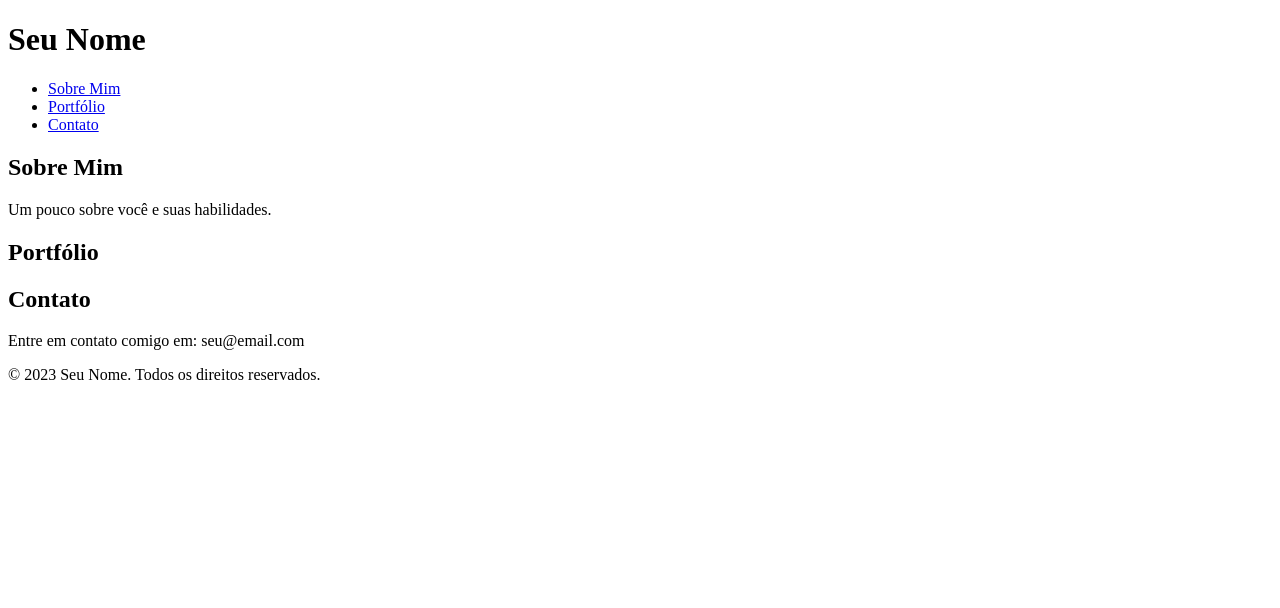
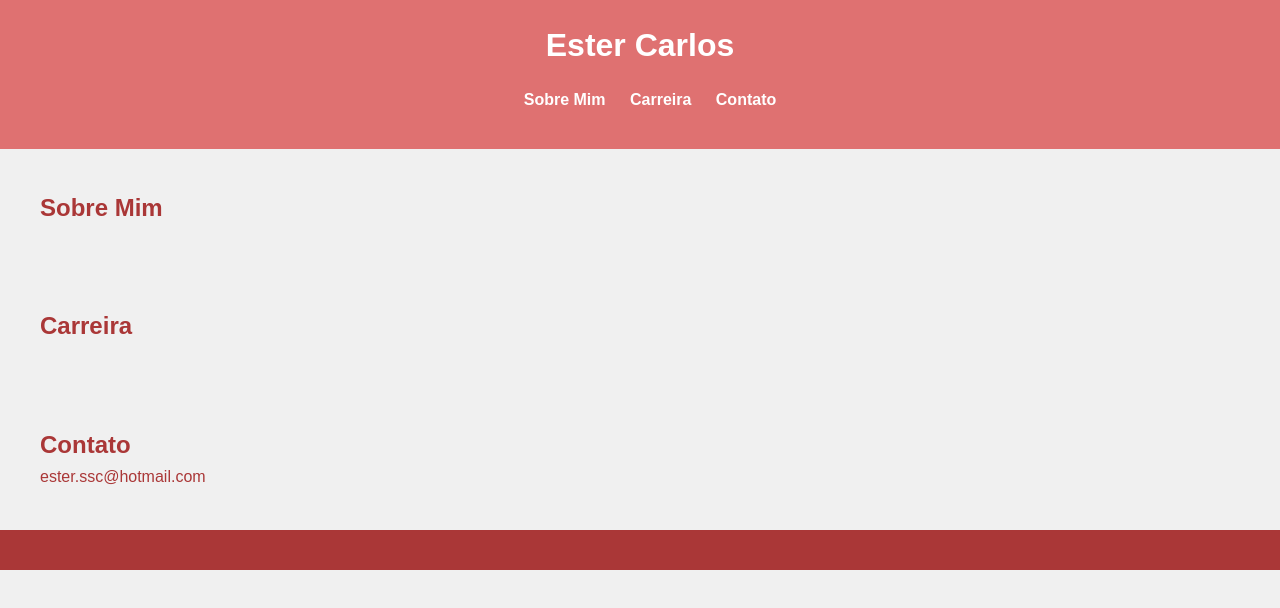
Before and after one commit to esterssc24/sitepessoal, a plain HTML site: page index.html in a window 1280 px wide. Drawn offline with Linux system fonts and the light colour scheme.

Commit message:
Atualização
Atualização

```diff
--- a/estilo.css
+++ b/estilo.css
@@ -8,14 +8,14 @@ body, h1, h2, p {
 body {
     font-family: Arial, sans-serif;
     background-color: #f0f0f0;
-    color: #333;
+    color: #aa3737;
     line-height: 1.6;
     margin: 0;
     padding: 0;
 }
 
 header {
-    background-color: #333;
+    background-color: #df7171;
     color: #fff;
     text-align: center;
     padding: 20px 0;
@@ -57,7 +57,7 @@ section h2 {
 footer {
     text-align: center;
     padding: 20px 0;
-    background-color: #333;
+    background-color:#aa3737;
     color: #fff;
 }
 
--- a/index.html
+++ b/index.html
@@ -3,16 +3,16 @@
 <head>
     <meta charset="UTF-8">
     <meta name="viewport" content="width=device-width, initial-scale=1.0">
-    <title>Seu Nome - Site Pessoal</title>
-    <link rel="stylesheet" href="styles.css"> <!-- Você pode criar um arquivo CSS externo para estilizar o site -->
+    <title>Ester Carlos</title>
+    <link rel="stylesheet" href="estilo.css">
 </head>
 <body>
     <header>
-        <h1>Seu Nome</h1>
+        <h1>Ester Carlos</h1>
         <nav>
             <ul>
                 <li><a href="#sobre">Sobre Mim</a></li>
-                <li><a href="#portfolio">Portfólio</a></li>
+                <li><a href="#carreira">Carreira</a></li>
                 <li><a href="#contato">Contato</a></li>
             </ul>
         </nav>
@@ -20,21 +20,21 @@
 
     <section id="sobre">
         <h2>Sobre Mim</h2>
-        <p>Um pouco sobre você e suas habilidades.</p>
+        <p></p>
     </section>
 
     <section id="portfolio">
-        <h2>Portfólio</h2>
+        <h2>Carreira</h2>
         <!-- Listagem de projetos ou trabalhos anteriores -->
     </section>
 
     <section id="contato">
         <h2>Contato</h2>
-        <p>Entre em contato comigo em: seu@email.com</p>
+        <p>ester.ssc@hotmail.com</p>
     </section>
 
     <footer>
-        <p>&copy; 2023 Seu Nome. Todos os direitos reservados.</p>
+        <p> </p>
     </footer>
 </body>
 </html>
```
